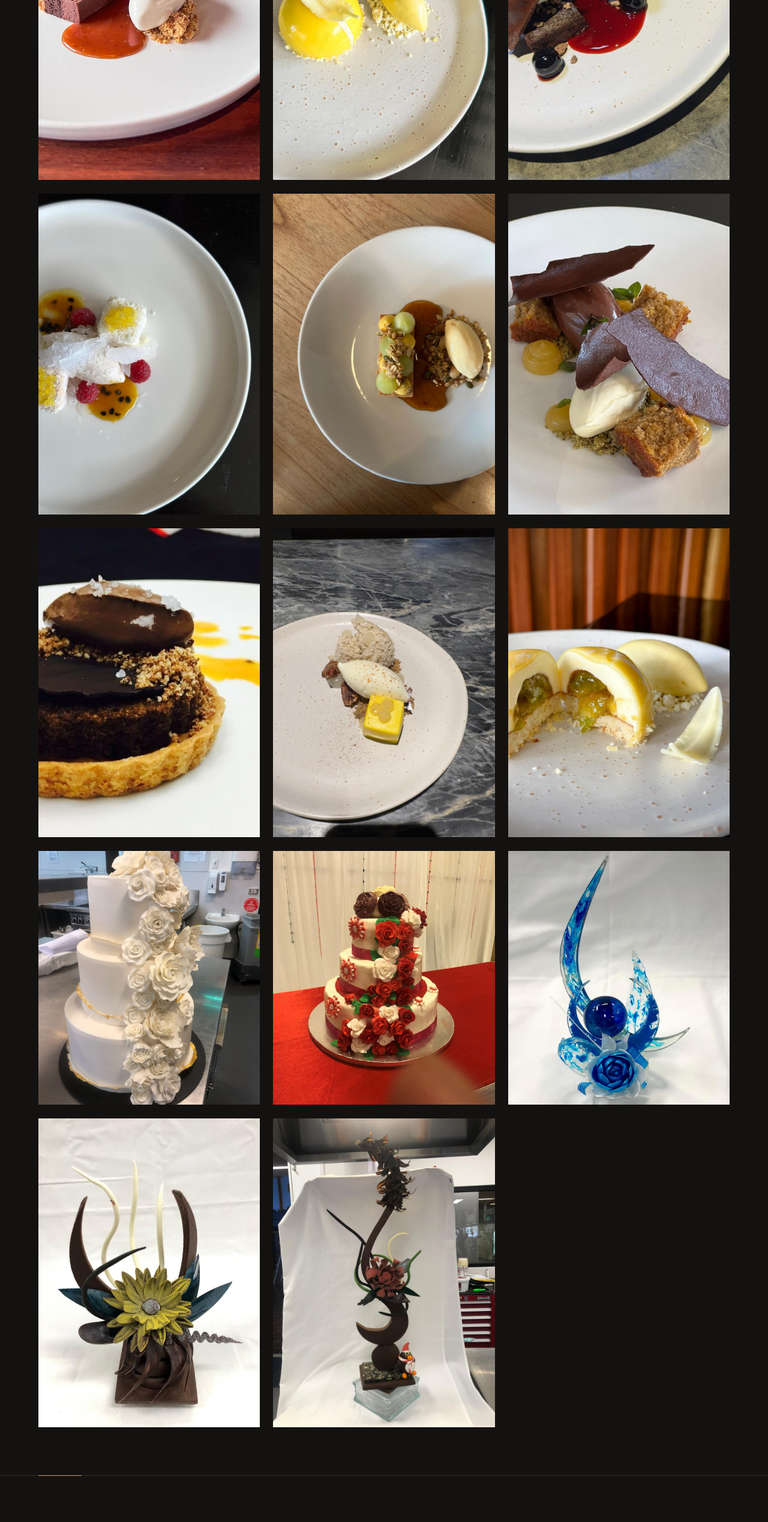
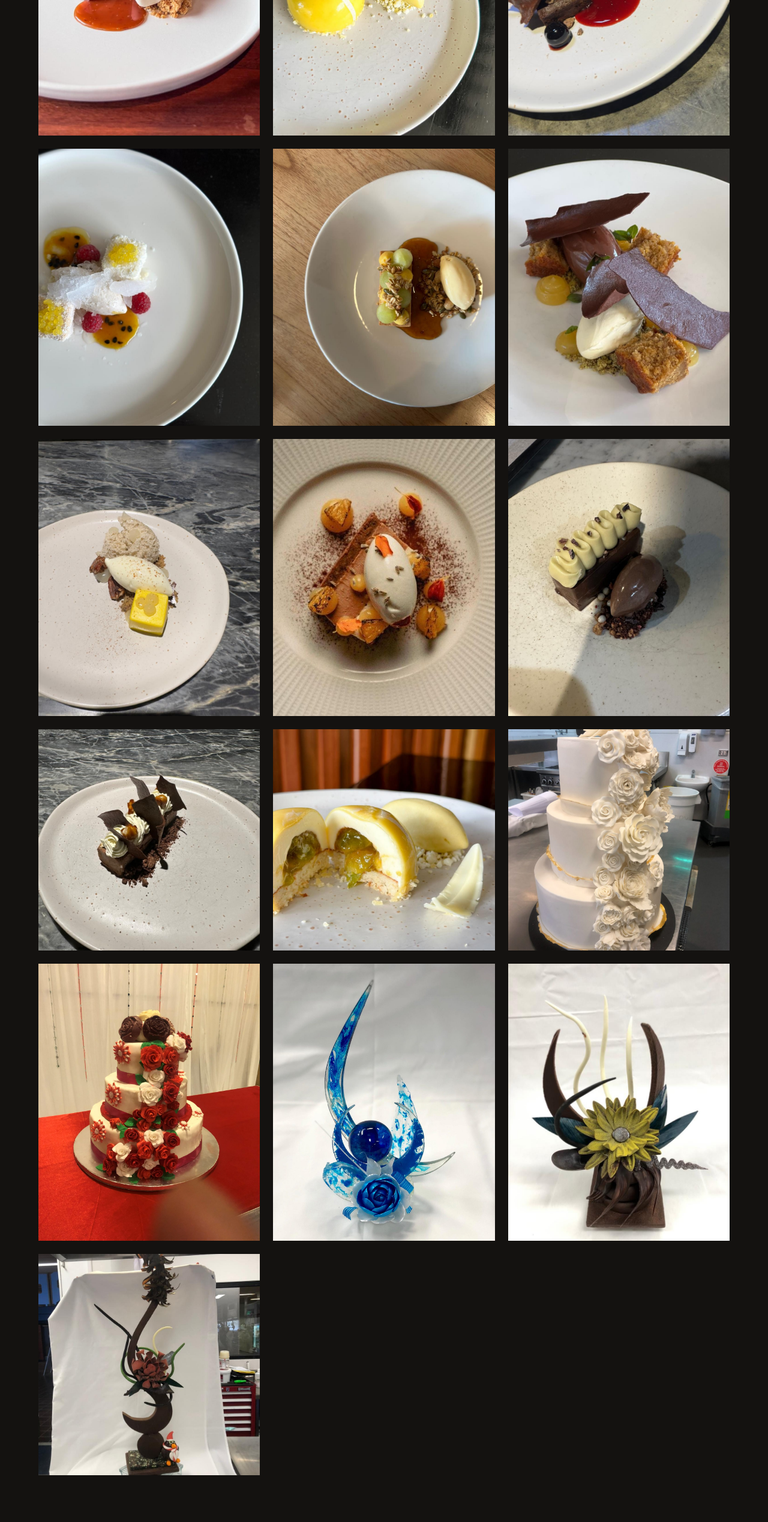
Before and after one commit to amruthsridhara/amruth-portfolio, a plain HTML site: page index.html in a window 1280 px wide. Shown: the part 3461-5999 px from the top of the page at 60% size. Drawn offline with nearby package versions, Linux system fonts and the light colour scheme.

Commit message:
Gallery: hover-reveal descriptions; refresh fine-dining items
Co-Authored-By: Claude Opus 4.8 <noreply@anthropic.com>

```diff
--- a/index.html
+++ b/index.html
@@ -147,65 +147,69 @@
   <div class="gallery">
     <figure class="g-item reveal" data-c="fine">
       <img src="images/fine-01.jpg" alt="Anvers dark chocolate brownie with tonka bean caramel" loading="lazy">
-      <figcaption>Anvers dark chocolate brownie, choc-hazelnut crémeux, vanilla cream, hazelnut crumb, tonka bean caramel, banana &amp; cardamom ice cream</figcaption>
+      <figcaption><strong>Anvers Dark Chocolate Brownie</strong>Choc-hazelnut crémeux, vanilla cream, hazelnut crumb, tonka bean caramel, banana &amp; cardamom ice cream</figcaption>
     </figure>
     <figure class="g-item reveal" data-c="fine">
       <img src="images/fine-02.jpg" alt="White chocolate mousse with fermented greengage plum" loading="lazy">
-      <figcaption>Anvers white chocolate mousse, fermented greengage plum, cinnamon, almond sponge, white chocolate soil, plum &amp; thyme sorbet</figcaption>
+      <figcaption><strong>White Chocolate &amp; Greengage Plum</strong>Anvers white chocolate mousse, fermented greengage, cinnamon, almond sponge, white chocolate soil, plum &amp; thyme sorbet</figcaption>
     </figure>
-    <!-- NOTE: no olive-oil-cake photo was found in images/. This slot is a SUBSTITUTE
-         (dark chocolate / cherry plate). Swap in a real olive oil cake shot when available,
-         or keep this caption. -->
     <figure class="g-item reveal" data-c="fine">
-      <img src="images/fine-03.jpg" alt="Dark chocolate crémeux with morello cherry and berry coulis" loading="lazy">
-      <figcaption>Dark chocolate crémeux, morello cherry, chocolate soil, berry coulis</figcaption>
+      <img src="images/fine-03.jpg" alt="Warm chocolate brownie with macerated cherries and cherry sauce" loading="lazy">
+      <figcaption><strong>Warm Chocolate Brownie &amp; Cherry</strong>Macerated cherries, chocolate soil, vanilla ice cream, chocolate tuile, dark chocolate sorbet, cherry sauce</figcaption>
     </figure>
     <figure class="g-item reveal" data-c="fine">
       <img src="images/fine-04.jpg" alt="Coconut mousse with passionfruit and toasted coconut sorbet" loading="lazy">
-      <figcaption>Coconut mousse, dulce de leche parfait, chocolate soil, raspberries, plum caviar, passionfruit sauce, toasted coconut sorbet</figcaption>
+      <figcaption><strong>Coconut &amp; Passionfruit</strong>Coconut mousse, dulce de leche parfait, chocolate soil, raspberries, plum caviar, passionfruit sauce, toasted coconut sorbet</figcaption>
     </figure>
     <figure class="g-item reveal" data-c="fine">
       <img src="images/fine-05.jpg" alt="Compressed apple dessert with salted granola" loading="lazy">
-      <figcaption>Compressed Granny Smith apple, salted granola, crème pâtissier, sweet pastry, pickled apple, salted beurre noisette ice cream</figcaption>
+      <figcaption><strong>Compressed Granny Smith Apple</strong>Salted granola, crème pâtissière, sweet pastry, pickled apple, brandy-maple &amp; cinnamon sauce, salted beurre noisette ice cream</figcaption>
     </figure>
     <figure class="g-item reveal" data-c="fine">
       <img src="images/fine-06.jpg" alt="Carrot cake with pistachio and cream cheese parfait" loading="lazy">
-      <figcaption>Carrot cake, pistachio crumb, cream cheese parfait, orange gel, chocolate tuile</figcaption>
-    </figure>
-    <!-- ▼ DRAFT EXTRAS — extra photos beyond the original slots. Review captions, keep or delete. ▼ -->
-    <figure class="g-item reveal" data-c="fine">
-      <img src="images/fine-07.jpg" alt="Dark chocolate tart with salted caramel" loading="lazy">
-      <figcaption>DRAFT — Dark chocolate tart, salted caramel cremeux, passionfruit</figcaption>
+      <figcaption><strong>Carrot Cake</strong>Pistachio crumb, cream cheese parfait, orange gel, chocolate tuile, chocolate sorbet</figcaption>
     </figure>
     <figure class="g-item reveal" data-c="fine">
-      <img src="images/fine-08.jpg" alt="Coconut parfait with citrus gel and candied pecan" loading="lazy">
-      <figcaption>DRAFT — Coconut &amp; white chocolate parfait, citrus gel, candied pecan, aerated sponge</figcaption>
+      <img src="images/fine-08.jpg" alt="Spiced pumpkin mousse with ginger sponge and candied pecans" loading="lazy">
+      <figcaption><strong>Spiced Pumpkin Mousse</strong>Ginger sponge, cinnamon crumb, candied pecans, lime gel, fior di latte gelato</figcaption>
     </figure>
     <figure class="g-item reveal" data-c="fine">
+      <img src="images/fine-10.jpg" alt="Milk chocolate and orange mousse with lavender gelato" loading="lazy">
+      <figcaption><strong>Milk Chocolate &amp; Orange Mousse</strong>Burnt honey marshmallow, burnt orange, lavender gelato</figcaption>
+    </figure>
+    <figure class="g-item reveal" data-c="fine">
+      <img src="images/fine-11.jpg" alt="Chocolate and pistachio parfait with fried kataifi" loading="lazy">
+      <figcaption><strong>Chocolate &amp; Pistachio Parfait</strong>Pistachio mousse, fried kataifi, chocolate soil, chocolate sorbet</figcaption>
+    </figure>
+    <figure class="g-item reveal" data-c="fine">
+      <img src="images/fine-12.jpg" alt="Dark chocolate and hazelnut semifreddo with cream chantilly" loading="lazy">
+      <figcaption><strong>Dark Chocolate &amp; Hazelnut Semifreddo</strong>Anvers dark chocolate, candied hazelnut, cream chantilly</figcaption>
+    </figure>
+    <!-- extra photo (cross-section of fine-02) — keep or remove -->
+    <figure class="g-item reveal" data-c="fine">
       <img src="images/fine-09.jpg" alt="White chocolate and greengage plum entremet, cross-section" loading="lazy">
-      <figcaption>DRAFT — White chocolate mousse &amp; greengage plum, cross-section</figcaption>
+      <figcaption><strong>White Chocolate &amp; Greengage</strong>Cross-section — fermented plum insert, almond sponge, white chocolate soil, plum &amp; thyme sorbet</figcaption>
     </figure>
-    <!-- ▲ end fine-dining drafts ▲ -->
     <figure class="g-item reveal" data-c="cake">
       <img src="images/cake-01.jpg" alt="Award-winning three-tier wedding cake with sugar roses" loading="lazy">
-      <figcaption>Three-tier sugar rose cascade — 3rd place, Australian Wedding Cake Competition</figcaption>
+      <figcaption><strong>Three-tier Sugar Rose Cascade</strong>3rd place, Australian Wedding Cake Competition</figcaption>
     </figure>
-    <!-- DRAFT EXTRA — extra wedding cake. Review caption, keep or delete. -->
+    <!-- extra photo — keep or remove -->
     <figure class="g-item reveal" data-c="cake">
       <img src="images/cake-02.jpg" alt="Tiered wedding cake with cascading red and white sugar roses" loading="lazy">
-      <figcaption>DRAFT — Tiered celebration cake, cascading red &amp; white sugar roses</figcaption>
+      <figcaption><strong>Tiered Celebration Cake</strong>Cascading red &amp; white sugar roses</figcaption>
     </figure>
     <figure class="g-item reveal" data-c="show">
       <img src="images/show-01.jpg" alt="Blue pulled sugar showpiece with blown sugar sphere" loading="lazy">
-      <figcaption>Pulled &amp; blown sugar showpiece — cobalt rose study</figcaption>
+      <figcaption><strong>Pulled &amp; Blown Sugar Showpiece</strong>Cobalt rose study</figcaption>
     </figure>
     <figure class="g-item reveal" data-c="show">
       <img src="images/show-02.jpg" alt="Chocolate showpiece with sunflower" loading="lazy">
-      <figcaption>Tempered chocolate showpiece — sunflower on textured cocoa base</figcaption>
+      <figcaption><strong>Tempered Chocolate Showpiece</strong>Sunflower on textured cocoa base</figcaption>
     </figure>
     <figure class="g-item reveal" data-c="show">
       <img src="images/show-03.jpg" alt="Tall chocolate centrepiece showpiece" loading="lazy">
-      <figcaption>Chocolate centrepiece — crescent &amp; bloom study</figcaption>
+      <figcaption><strong>Chocolate Centrepiece</strong>Crescent &amp; bloom study</figcaption>
     </figure>
   </div>
 </section>
--- a/script.js
+++ b/script.js
@@ -10,6 +10,8 @@ document.querySelectorAll(".reveal").forEach((el) => io.observe(el));
 // Portfolio filter
 const filters = document.querySelectorAll(".filter");
 const items = document.querySelectorAll(".g-item");
+// make each gallery item focusable so the caption also reveals on keyboard focus / tap
+items.forEach((it) => it.setAttribute("tabindex", "0"));
 filters.forEach((btn) =>
   btn.addEventListener("click", () => {
     filters.forEach((b) => b.classList.remove("on"));
--- a/style.css
+++ b/style.css
@@ -87,7 +87,24 @@ a{color:inherit}
 .g-item img{aspect-ratio:1/1;transition:transform .9s ease}
 .g-item:nth-child(4n+1) img{aspect-ratio:4/5}
 .g-item:hover img{transform:scale(1.04)}
-.g-item figcaption{font-size:.78rem;line-height:1.6;color:var(--ash);padding:.9rem 0 0}
+.g-item figcaption{
+  position:absolute;inset:0;
+  display:flex;flex-direction:column;justify-content:flex-end;gap:.4rem;
+  padding:1.15rem;
+  background:linear-gradient(to top,rgba(20,18,16,.94),rgba(20,18,16,.78) 42%,rgba(20,18,16,.12) 78%,rgba(20,18,16,0));
+  color:var(--bone);font-size:.76rem;line-height:1.55;
+  opacity:0;transform:translateY(8px);
+  transition:opacity .38s ease,transform .38s ease;
+  pointer-events:none;
+}
+.g-item figcaption strong{
+  display:block;font-family:var(--display);font-weight:600;
+  font-size:1.15rem;line-height:1.12;color:var(--gold);letter-spacing:.01em;
+}
+.g-item:hover figcaption,
+.g-item:focus-visible figcaption,
+.g-item:focus-within figcaption{opacity:1;transform:none}
+.g-item:focus-visible{outline:1px solid var(--gold);outline-offset:3px}
 .g-item.hide{display:none}
 
 /* accolades */
```
Also changed, not shown: images/fine-07.jpg (deleted), images/fine-10.jpg (added), images/fine-11.jpg (added), images/fine-12.jpg (added).
